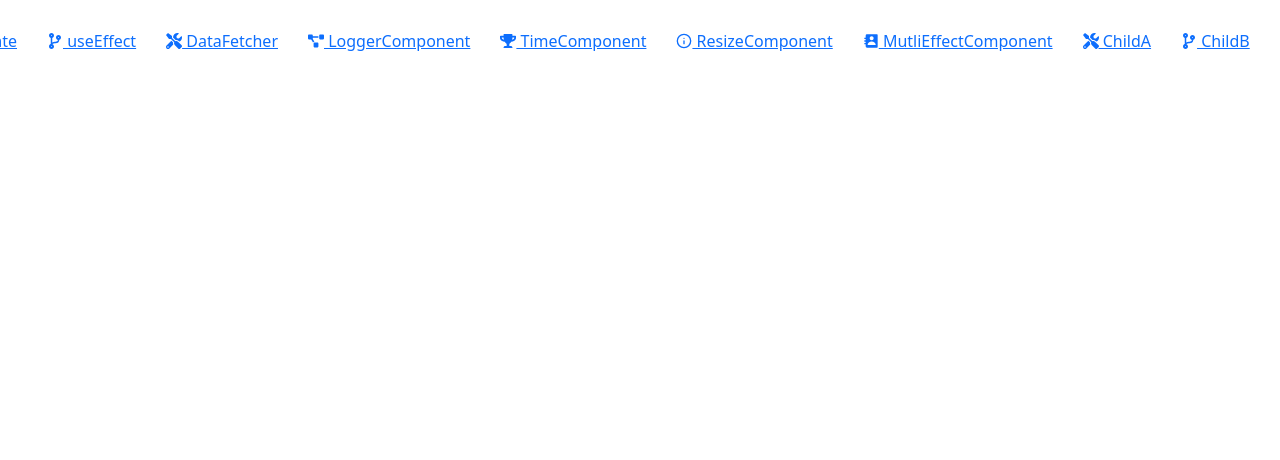
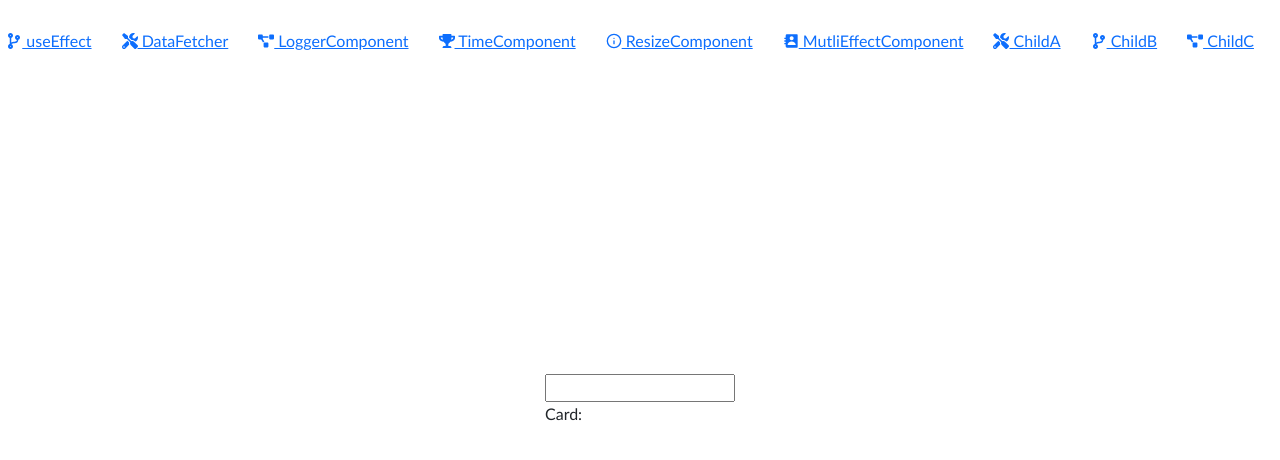
Before and after one commit to khushi23-crypto/React-Basic-Concepts, a React (Create React App) app: page /statelifting in a window 1280 px wide. Shown: the top 460 px of the page. Built offline with nearby package versions, Linux system fonts and the light colour scheme.

Commit message:
State Lifting

```diff
--- a/src/App.css
+++ b/src/App.css
@@ -10,3 +10,18 @@
     margin-left: 700px;
     margin-top: 300px;
 }
+*{
+    margin: 0;
+    padding: 0;
+    box-sizing: border-box;
+    font-family: 'Gill Sans', 'Gill Sans MT', Calibri, 'Trebuchet MS', sans-serif;
+
+}
+body{
+    height: 100vh;
+    display: flex;
+    flex-direction: column;
+    gap: 20px;
+    justify-content: center;
+    align-items: center;
+}
--- a/src/App.js
+++ b/src/App.js
@@ -10,8 +10,9 @@ import ResizeComponent from './components/UseEffect/ResizeComponent';
 import MultiEffectComponent from './components/UseEffect/MultiEffectComponent';
 import TimeComponent from './components/UseEffect/TimeComponent';
 import ChildA from './components/UseContext/ChildA';
+import StateLifting from './components/StateLifting';
 //step1: create context
-//const UserContext = createContext();
+const UserContext = createContext();
 //step 2: wrapp all the child inside the provider
 //step 3: pass the value
 //step 4: go to consumer to consume value
@@ -20,8 +21,13 @@ const ThemeContext = createContext();
 
 
 function App() {
-  //const [user, setUser] = useState({ name: "Kajal" });
+  const [user, setUser] = useState({ name: "Kajal" });
   const [theme, setTheme] = useState('light');
+  //create state
+  //manage state
+  //change state
+  //sbhi child ko state ko sync karwadenge
+  const[name,setName]=useState('');
 
   return (
     <Router>
@@ -35,16 +41,20 @@ function App() {
         <Route path="/resizecomponent" element={<ResizeComponent />} />
         <Route path="/multieffectcomponent" element={<MultiEffectComponent />} />
         <Route path="/childA" element={
-          <ThemeContext.Provider value={{ theme, setTheme }}>
-            <div id="container" style={{backgroundColor:theme==='light'?'antiquewhite':'gray', }}>
-              <ChildA />
-            </div>
-          </ThemeContext.Provider>} />
+          <UserContext.Provider value={user}>
+            <ThemeContext.Provider value={{ theme, setTheme }}>
+              <div id="container" style={{ backgroundColor: theme === 'light' ? 'antiquewhite' : 'gray', }}>
+                <ChildA />
+              </div>
+            </ThemeContext.Provider>
+          </UserContext.Provider>} />
+          <Route path="/statelifting" element={<StateLifting  name={name} setName={setName}/>} />
+
       </Routes>
     </Router>
   );
 }
 
 export default App;
-//export {UserContext}
-export {ThemeContext}
+export {UserContext}
+export { ThemeContext }
--- a/src/components/Navbar/Navbar.jsx
+++ b/src/components/Navbar/Navbar.jsx
@@ -22,6 +22,8 @@ function Navbar() {
                 <a href="/childA" className='menu-circle'><FaTools />&nbsp;ChildA</a>
                 <a href="/childB" className='menu-circle'><FaCodeBranch />&nbsp;ChildB</a>
                 <a href="/childC" className='menu-circle'><FaProjectDiagram />&nbsp;ChildC</a>
+                <a href="/statelifting" className='menu-circle'><IoHomeSharp />&nbsp;StateLifting</a>
+
 
             </nav>
         </header>
--- /dev/null
+++ b/src/components/StateLifting.jsx
@@ -0,0 +1,12 @@
+import React from 'react'
+
+const StateLifting = (props) => {
+  return (
+    <div>
+        <input type='text' onChange={(e)=>{props.setName(e.target.value)}}/>
+        <p>Card: {props.name}</p>
+    </div>
+  )
+}
+
+export default StateLifting
```
Also changed, not shown: src/components/UseContext/ChildC.jsx (+12 -9 lines).
